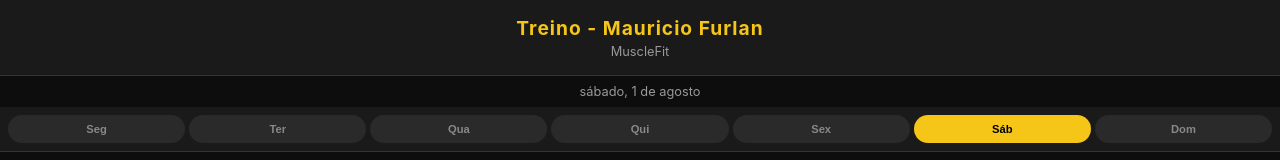
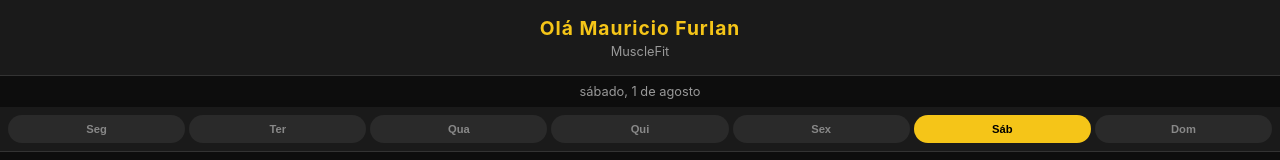
Before and after one commit to MauricioFurlan/meutreino, a plain HTML site: page index.html in a window 1280 px wide. Shown: the top 160 px of the page. Drawn offline with Linux system fonts and the light colour scheme; no server answers.

Commit message:
generalizando aluno

```diff
--- a/index.html
+++ b/index.html
@@ -3,7 +3,7 @@
 <head>
   <meta charset="UTF-8">
   <meta name="viewport" content="width=device-width, initial-scale=1.0, maximum-scale=1.0, user-scalable=no">
-  <title>Treino - Mauricio Furlan</title>
+  <title>Olá Mauricio Furlan</title>
   <link rel="manifest" href="manifest.json">
   <meta name="theme-color" content="#f5c518">
   <meta name="apple-mobile-web-app-capable" content="yes">
@@ -264,7 +264,7 @@
 </head>
 <body>
   <div class="header">
-    <h1>Treino - Mauricio Furlan</h1>
+    <h1>Olá Mauricio Furlan</h1>
     <div class="subtitle">MuscleFit</div>
   </div>
   <div class="date-display" id="dateDisplay"></div>
```
Also changed, not shown: treinador.html (+2 -2 lines), manifest.json.
